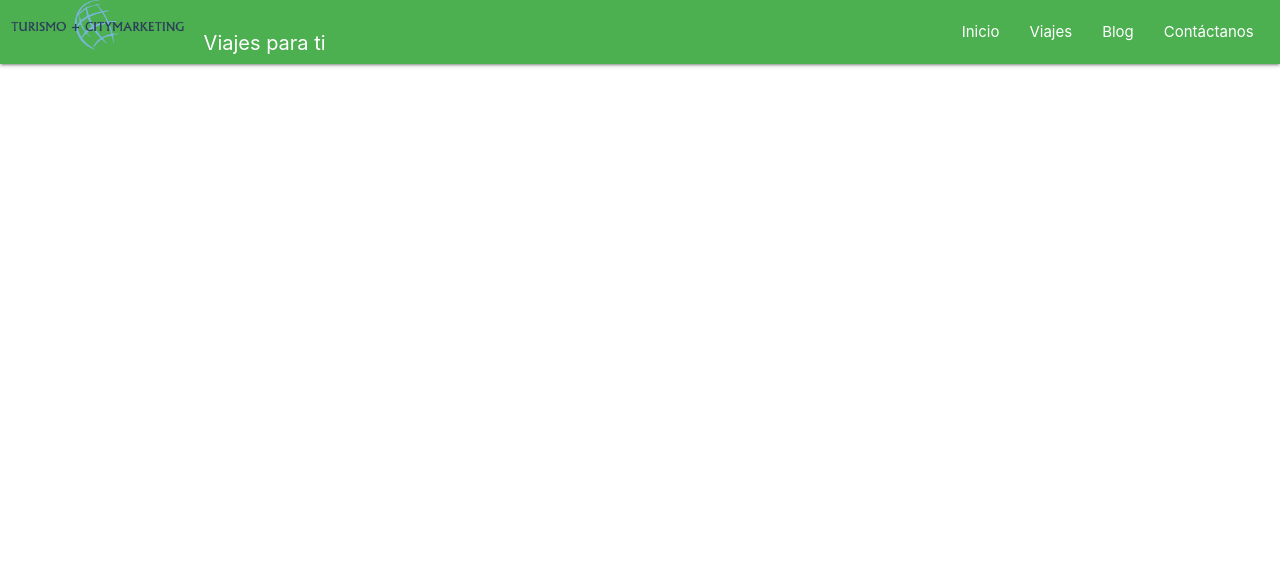
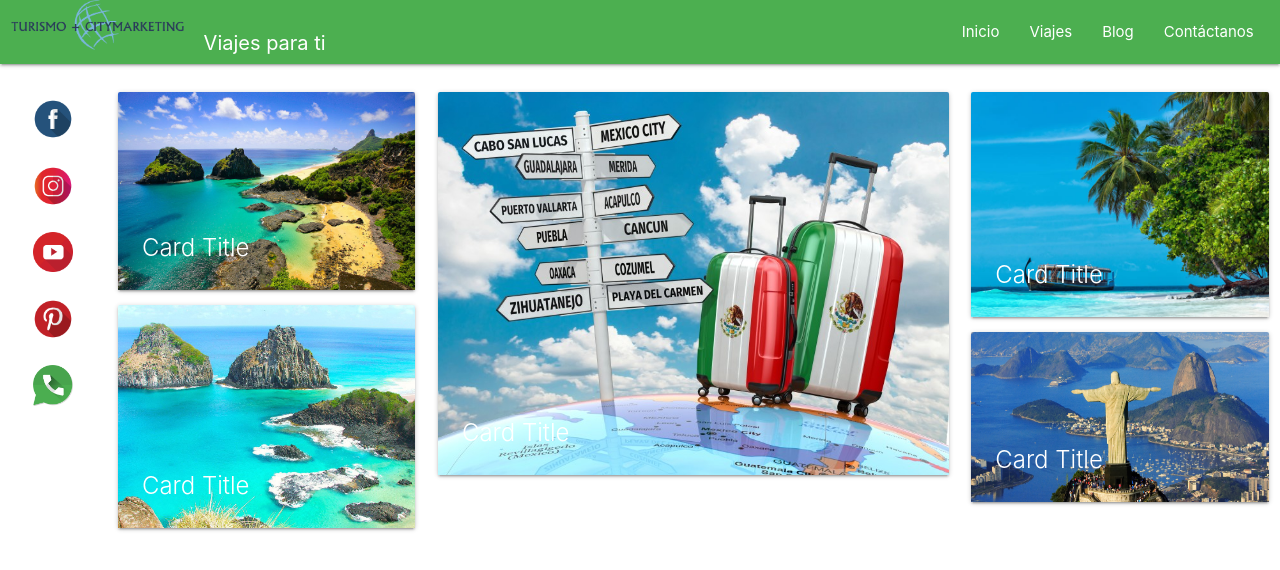
Before and after one commit to mauriciopinom/blogdeturismomaterialize, a plain HTML site: page index.html in a window 1280 px wide. Drawn offline with nearby package versions, Linux system fonts and the light colour scheme.

Commit message:
Iconos y Viajes

```diff
--- a/css/estilos.css
+++ b/css/estilos.css
@@ -7,3 +7,11 @@
 padding-left: 20px;
 font-size: 20px;
 }
+
+.redsocial{
+  width: 40px;
+}
+li{
+  margin-bottom: 20px;
+
+}
--- a/index.html
+++ b/index.html
@@ -31,13 +31,55 @@
 
     </div>
     </nav>
+     <!--Columna iconos y contenido-->
+    <div class="row">
+      <div class="col s1">
+        <ul class="center-align">
+          <li><a href="#"><img class="redsocial" src="img/icono_facebook.png" alt=""></a></li>
+          <li><a href="#"><img class="redsocial" src="img/icono_instagram.png" alt=""></a></li>
+          <li><a href="#"><img class="redsocial" src="img/icono_youtube.png" alt=""></a></li>
+          <li><a href="#"><img class="redsocial" src="img/icono_pinterest.png" alt=""></a></li>
+          <li><a href="#"><img class="redsocial" src="img/icono_whatsapp.png" alt=""></a></li>
 
-    <div class="row">
-      <div class="col s2">
+        </ul>
 
       </div>
-      <div class="col s10">
+      <div class="col s3">
+      <div class="card">
+      <div class="card-image hoverable">
+          <img src="img/viaje_brazil.jpg">
+          <span class="card-title">Card Title</span>
+        </div>
+        </div>
+        <div class="card">
+        <div class="card-image hoverable">
+            <img src="img/viaje_2.jpeg">
+            <span class="card-title">Card Title</span>
+          </div>
+          </div>
+        </div>
 
+      <div class="col s5">
+        <div class="card">
+        <div class="card-image hoverable">
+            <img src="img/viaje_5.jpg">
+            <span class="card-title">Card Title</span>
+          </div>
+          </div>
+      </div>
+      <div class="col s3">
+        <div class="card">
+        <div class="card-image hoverable">
+            <img src="img/viaje_3.jpg">
+            <span class="card-title">Card Title</span>
+          </div>
+          </div>
+          <div class="card">
+          <div class="card-image hoverable">
+              <img src="img/viaje_4.png">
+              <span class="card-title">Card Title</span>
+            </div>
+            </div>
       </div>
 
     </div>
```
Also changed, not shown: img/icono_facebook.png (added), img/icono_instagram.png (added), img/icono_pinterest.png (added), img/icono_whatsapp.png (added), img/icono_youtube.png (added), img/viaje_2.jpeg (added), img/viaje_3.jpg (added), img/viaje_4.png (added), img/viaje_5.jpg (added), img/viaje_brazil.jpg (added).
